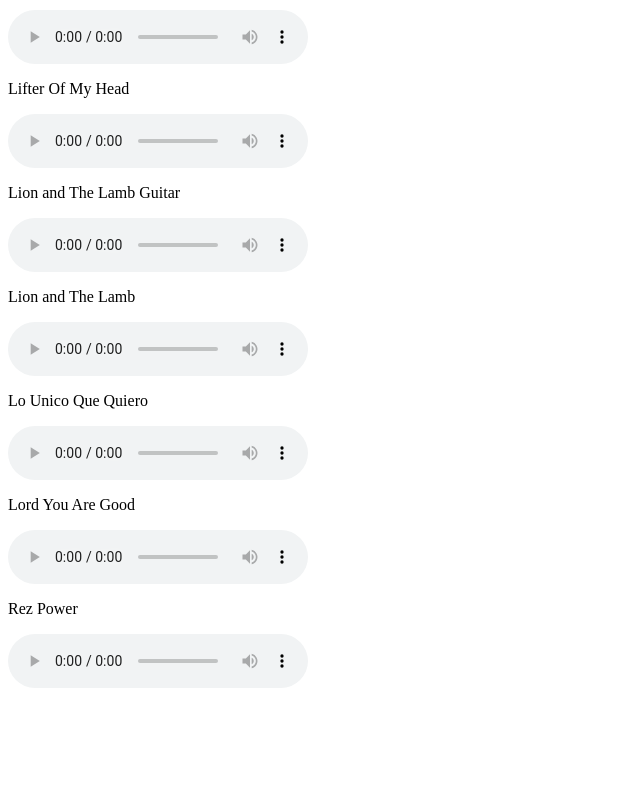
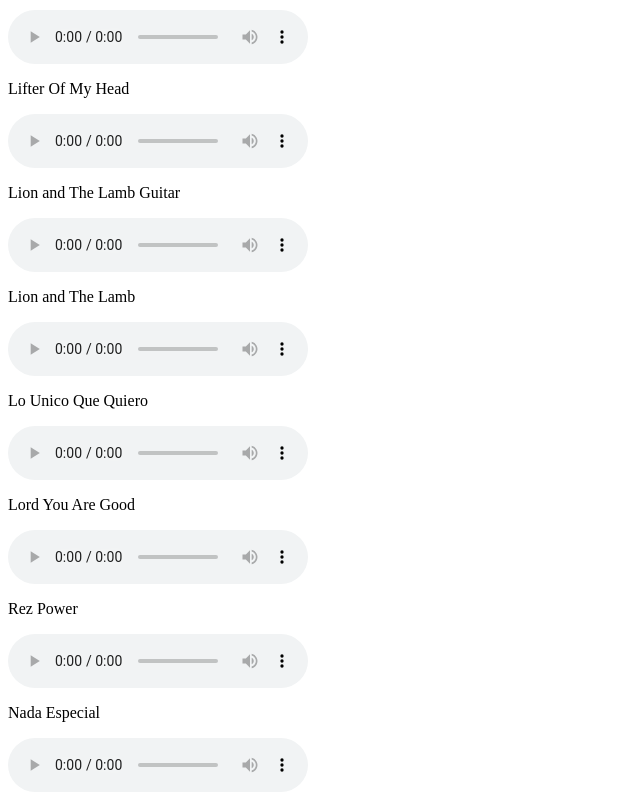
Before and after one commit to joelchicas/fwccv-tracks, a plain HTML site: page index.html in a window 1280 px wide. Shown: the part 1174-1974 px from the top of the page, without its empty margins (0-640 px from the left). Before the commit the page ends 1870 px from the top, so only its background shows below. Drawn offline with Linux system fonts and the light colour scheme.

Commit message:
Update index.html

```diff
--- a/index.html
+++ b/index.html
@@ -73,4 +73,8 @@
   <audio controls>
   <source src="https://fwccv-tracks.sfo3.digitaloceanspaces.com/Rez%20Power.mp3" type="audio/ogg">
 </audio>
+              <p>Nada Especial</p>
+  <audio controls>
+  <source src="https://fwccv-tracks.sfo3.digitaloceanspaces.com/Nada%20Especial.mp3" type="audio/ogg">
+</audio>
     </body>
```
